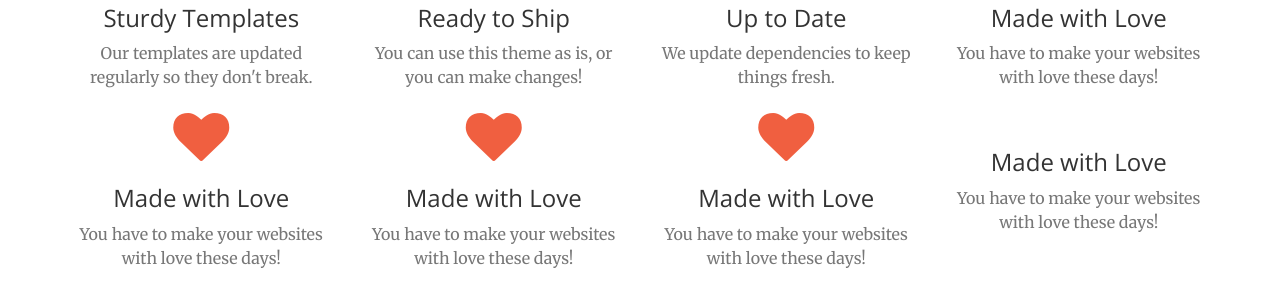
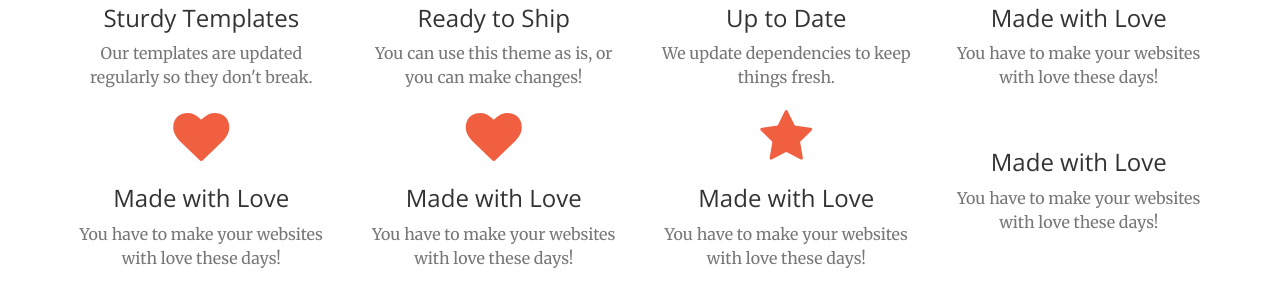
Before and after one commit to KatherineMerchanS/KatherineMerchanS.github.io, a Jekyll site: the page built from index.html, in a window 1280 px wide and 900 px high, scrolled down 1435 px. Shown: the part 150-450 px from the top of the window. Built offline with Jekyll 4.4.1, drawn with Linux system fonts in a browser that asks for light colours.

Commit message:
Update cara.html

```diff
--- a/_includes/cara.html
+++ b/_includes/cara.html
@@ -53,7 +53,7 @@
             </div>
             <div class="col-lg-3 col-md-6 text-center">
                 <div class="service-box">
-                    <i class="fa fa-4x fa-heart wow bounceIn text-primary" data-wow-delay=".3s"></i>
+                    <i class="fa fa-4x fa-star wow bounceIn text-primary" data-wow-delay=".3s"></i>
                     <h3>Made with Love</h3>
                     <p class="text-muted">You have to make your websites with love these days!</p>
                 </div>
```
